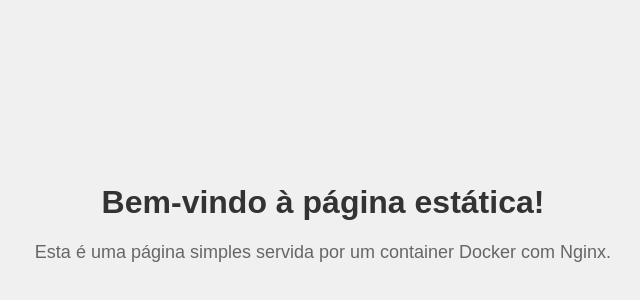
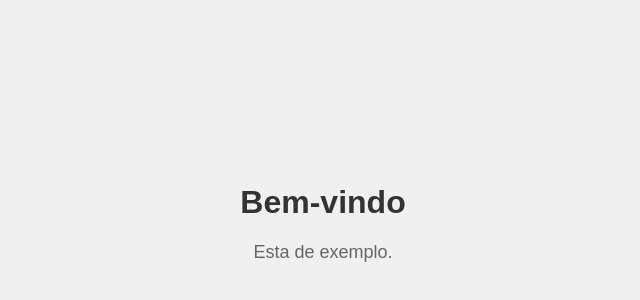
Before and after one commit to hallancma/site-estatico, a plain HTML site: page src/index.html in a window 1280 px wide. Shown: the part 72-372 px from the top of the page, without its empty margins (317-957 px from the left). Drawn offline with Linux system fonts and the light colour scheme.

Commit message:
atualizando

```diff
--- a/src/index.html
+++ b/src/index.html
@@ -9,7 +9,7 @@
     <link rel="stylesheet" href="style.css">
 </head>
 <body>
-    <h1>Bem-vindo à página estática!</h1>
-    <p>Esta é uma página simples servida por um container Docker com Nginx.</p>
+    <h1>Bem-vindo</h1>
+    <p>Esta de exemplo.</p>
 </body>
 </html>
```
